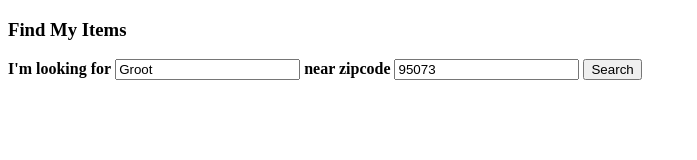
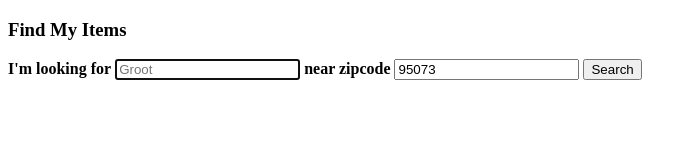
Before and after one commit to lameyer/ProductSearch, a website: page public/index.html in a window 1280 px wide. Shown: the whole page, without its empty margins (0-697 px from the left). Drawn offline with Linux system fonts and the light colour scheme.

Commit message:
placeholder search value

```diff
--- a/public/client.js
+++ b/public/client.js
@@ -1,7 +1,6 @@
 var app = angular.module('ProductSearch',[]);
 app.controller('SearchController', function($http) {
   var controller = this;
-  controller.query = 'Groot';
   controller.zipcode = '95073';
   controller.isRunning = false;
 
--- a/public/index.html
+++ b/public/index.html
@@ -9,7 +9,7 @@
     <h3>Find My Items</h3>
     <form ng-submit='searchController.submit()'>
       <strong>I'm looking for</strong>
-      <input ng-model='searchController.query'>
+      <input autofocus placeholder='Groot' ng-model='searchController.query'>
       <strong>near zipcode</strong>
       <input ng-model='searchController.zipcode'>
       <input type='submit' value='Search' ng-disabled='searchController.isRunning'>
```
